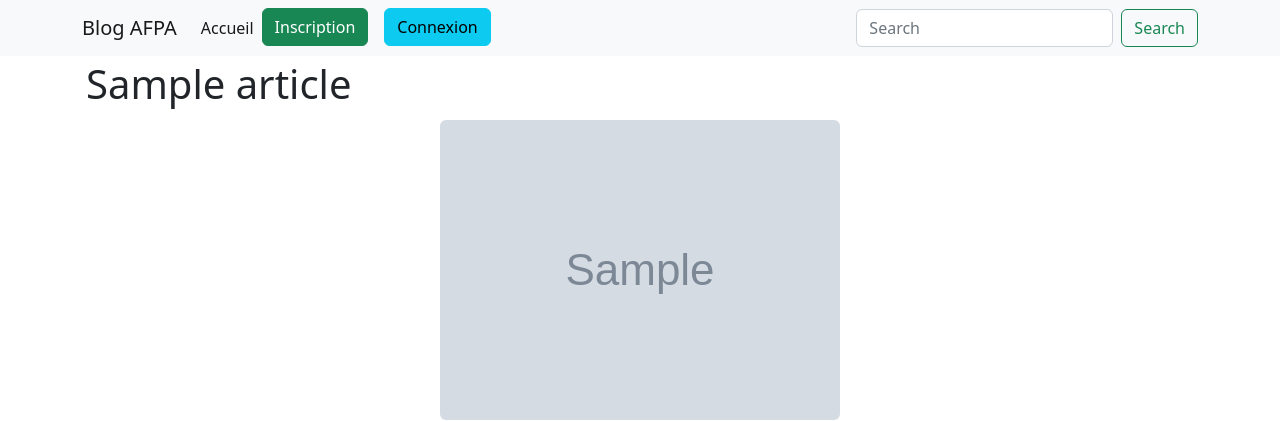
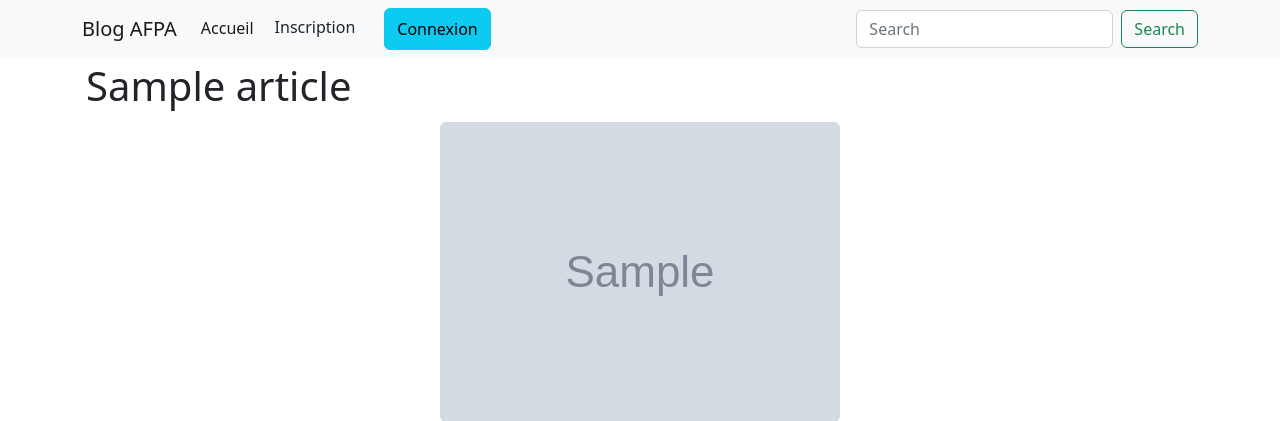
Before and after one commit to MarinaMasset/supportCours-blog_Symfony, a Symfony app: template templates/home/show.html.twig in a window 1280 px wide. Shown: the top 421 px of the page. Run offline with Twig, Linux system fonts and the light colour scheme; the template is opened without the code that fills it: most values are stand-ins (such as "Sample title", 1, 10 or a date in 2020); grey boxes marked "Sample" are stand-in pictures; some libraries are stand-ins or nearby versions.

Commit message:
droits d’acces

```diff
--- a/templates/menu.html.twig
+++ b/templates/menu.html.twig
@@ -9,16 +9,22 @@
                 <li class="nav-item">
                     <a class="nav-link active" aria-current="page" href="{{path('home')}}">Accueil</a>
                 </li>
+                {% if is_granted('ROLE_SUPER_ADMIN') %}
+                    <li class="nav-item">
+                        <a href="{{ path('admin')}}" class="nav-link btn btn-info text-white py-2 ms-3">
+                        Back-office</a>
+                    </li>
+                {% endif %}
+
                 {% if app.user %}
                     <li>
-                        <a href="{{ path('security_logout')}}" class="btn btn-danger ms-3">Déconnexion</a>
+                        <a href="{{ path('security_logout')}}" class="btn btn-danger py-2 ms-3">Déconnexion</a>
                     </li>
                     {% else %}
                     <li>
-                        <a href="{{ path('security_register')}}" class="btn btn-success">Inscription</a>
-                    </li>
+                        <a href="{{ path('security_register', {user_type:"user"})}}" class="btn py-2btn-success"> Inscription </a>                    </li>
                     <li>
-                        <a href="{{ path('security_login')}}" class="btn btn-info ms-3">Connexion</a>
+                        <a href="{{ path('security_login')}}" class="btn btn-info py-2 ms-3">Connexion</a>
                     </li>
                 {% endif %}
 
```
Also changed, not shown: src/Controller/Admin/DashboardController.php (+10 -1 lines), src/Controller/SecurityController.php (+8 -3 lines), 2 other files.
